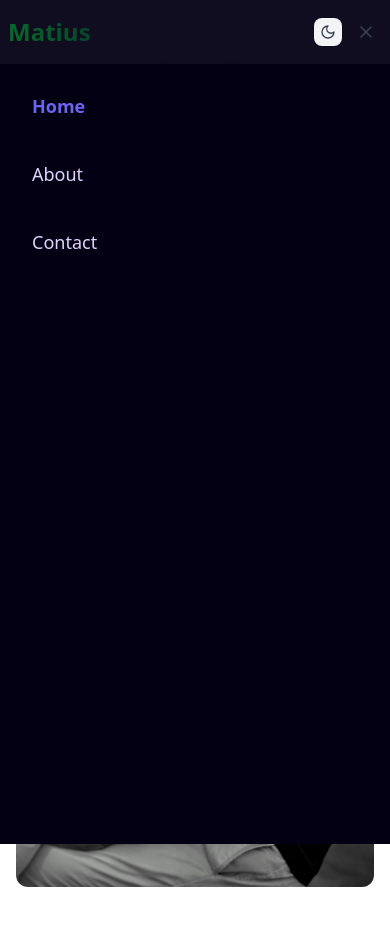
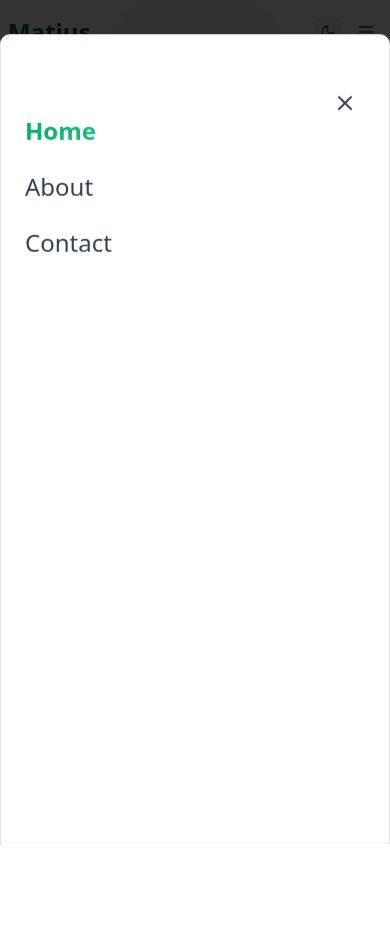
Before and after one commit to evanjunior99/downtown, a Next.js app: page / in a window 390 px wide. Both pictures are taken after a click on the button 366 px from the left and 32 px from the top of the page. Shown: the top 926 px of the page. Built offline with nearby package versions, Linux system fonts and the light colour scheme.

Commit message:
updating the drawer

```diff
--- a/package.json
+++ b/package.json
@@ -18,7 +18,8 @@
     "react": "^19.0.0",
     "react-dom": "^19.0.0",
     "react-icons": "^5.4.0",
-    "sweetalert2": "^11.15.10"
+    "sweetalert2": "^11.15.10",
+    "vaul": "^1.1.2"
   },
   "devDependencies": {
     "postcss": "^8",
--- a/src/app/components/navbar/page.jsx
+++ b/src/app/components/navbar/page.jsx
@@ -2,11 +2,11 @@
 import React, { useState, useEffect } from "react";
 import { Menu, X, Sun, Moon } from "lucide-react";
 import { useTheme } from "../themeProvider";
+import { Drawer, DrawerContent, DrawerTrigger, DrawerClose, DrawerTitle } from "..//ui/drawer";
 
 const navItems = [
   { href: "#Home", label: "Home" },
   { href: "#About", label: "About" },
-  //{ href: "#Portfolio", label: "Portfolio" },
   { href: "#Contact", label: "Contact" },
 ];
 
@@ -51,10 +51,6 @@ const Navbar = () => {
     return () => window.removeEventListener("scroll", handleScroll);
   }, []);
 
-  useEffect(() => {
-    document.body.style.overflow = isOpen ? "hidden" : "unset";
-  }, [isOpen]);
-
   const scrollToSection = (e, href) => {
     e.preventDefault();
     const section = document.querySelector(href);
@@ -68,8 +64,8 @@ const Navbar = () => {
   return (
     <nav
       className={`fixed w-full top-0 z-50 transition-all duration-500 ${
-        isOpen
-          ? "bg-[#030014]/95 dark:bg-[#030014]/95"
+        scrolled
+          ? "bg-white/95 dark:bg-[#030014]/95"
           : "bg-white/50 dark:bg-[#030014]/50 backdrop-blur-xl"
       }`}
     >
@@ -137,53 +133,43 @@ const Navbar = () => {
             </button>
 
             {/* Mobile Menu Button */}
+            <Drawer open={isOpen} onOpenChange={setIsOpen}>
+              <DrawerTrigger asChild>
                 <button
-              onClick={() => setIsOpen(!isOpen)}
-              className={`p-1.5 text-gray-700 dark:text-[#e2d3fd] hover:text-black dark:hover:text-white transition-transform duration-300 ease-in-out transform ${
-                isOpen ? "rotate-90" : "rotate-0"
-              }`}
+                  className="p-1.5 text-gray-700 dark:text-[#e2d3fd] hover:text-black dark:hover:text-white transition-transform duration-300 ease-in-out transform"
                   aria-label="Toggle menu"
                 >
-              {isOpen ? (
-                <X className="w-5 h-5" />
-              ) : (
                   <Menu className="w-5 h-5" />
-              )}
                 </button>
-          </div>
-        </div>
-
-        {/* Mobile Menu Overlay */}
-        <div
-          className={`md:hidden fixed inset-0 bg-[#030014] transition-all duration-300 ease-in-out ${
-            isOpen
-              ? "opacity-100 translate-y-0"
-              : "opacity-0 translate-y-[-100%] pointer-events-none"
-          }`}
-          style={{ top: "64px" }}
-        >
-          <div className="flex flex-col h-[calc(100vh-64px)]">
-            <div className="px-4 py-4 space-y-4">
+              </DrawerTrigger>
+              <DrawerContent className="h-[96%] p-6 bg-white dark:bg-[#030014]">
+                <div className="relative">
+                  <DrawerTitle className="sr-only">Navigation Menu</DrawerTitle>
+                  <DrawerClose className="absolute right-0 top-0 p-2 text-gray-700 dark:text-[#e2d3fd] hover:text-black dark:hover:text-white">
+                    <X className="w-6 h-6" />
+                  </DrawerClose>
+                  <div className="flex flex-col space-y-6 mt-8">
                     {navItems.map((item, index) => (
                       <a
                         key={item.label}
                         href={item.href}
                         onClick={(e) => scrollToSection(e, item.href)}
-                  className={`block px-4 py-3 text-lg font-medium transition-all duration-300 ease ${
+                        className={`text-2xl font-medium transition-all duration-300 ${
                           activeSection === item.href.substring(1)
-                      ? "bg-gradient-to-r from-[#6366f1] to-[#a855f7] bg-clip-text text-transparent font-semibold"
-                      : "text-[#e2d3fd] hover:text-white"
+                            ? "bg-gradient-to-r from-[#0aad69] to-[#55f7d4] bg-clip-text text-transparent font-semibold"
+                            : "text-gray-700 dark:text-[#e2d3fd] hover:text-black dark:hover:text-white"
                         }`}
                         style={{
-                    transitionDelay: `${index * 100}ms`,
-                    transform: isOpen ? "translateX(0)" : "translateX(50px)",
-                    opacity: isOpen ? 1 : 0,
+                          animationDelay: `${index * 100}ms`,
                         }}
                       >
                         {item.label}
                       </a>
                     ))}
                   </div>
+                </div>
+              </DrawerContent>
+            </Drawer>
           </div>
         </div>
       </div>
--- /dev/null
+++ b/src/app/components/profileImage/page.jsx
@@ -0,0 +1,28 @@
+"use client";
+import Image from "next/image";
+import { useState } from "react";
+
+const ProfileImage = ({ imgSrc }) => {
+  const [isHovering, setIsHovering] = useState(false);
+
+  return (
+    <div
+      className="w-full h-full overflow-hidden rounded-xl sm:rounded-2xl"
+      onMouseEnter={() => setIsHovering(true)}
+      onMouseLeave={() => setIsHovering(false)}
+    >
+      <Image
+        src={imgSrc} // Dynamic image source
+        alt="Profile"
+        width={600}
+        height={500}
+        priority
+        className={`object-cover object-center transition-all duration-500 ${
+          isHovering ? "scale-110" : "scale-100"
+        }`}
+      />
+    </div>
+  );
+};
+
+export default ProfileImage;
--- /dev/null
+++ b/src/app/components/ui/drawer.jsx
@@ -0,0 +1,96 @@
+import * as React from "react"
+import { Drawer as DrawerPrimitive } from "vaul"
+
+const Drawer = ({
+  shouldScaleBackground = true,
+  ...props
+}) => (
+  <DrawerPrimitive.Root
+    shouldScaleBackground={shouldScaleBackground}
+    {...props}
+  />
+)
+Drawer.displayName = "Drawer"
+
+const DrawerTrigger = DrawerPrimitive.Trigger
+
+const DrawerPortal = DrawerPrimitive.Portal
+
+const DrawerClose = DrawerPrimitive.Close
+
+const DrawerOverlay = React.forwardRef(({ className, ...props }, ref) => (
+  <DrawerPrimitive.Overlay
+    ref={ref}
+    className={`fixed inset-0 z-50 bg-black/80 ${className || ''}`}
+    {...props}
+  />
+))
+DrawerOverlay.displayName = DrawerPrimitive.Overlay.displayName
+
+const DrawerContent = React.forwardRef(({ className, children, ...props }, ref) => (
+  <DrawerPortal>
+    <DrawerOverlay />
+    <DrawerPrimitive.Content
+      ref={ref}
+      className={`fixed inset-x-0 bottom-0 z-50 mt-24 flex h-[96%] flex-col rounded-t-[10px] border bg-background ${className || ''}`}
+      {...props}
+    >
+      <div className="mx-auto mt-4 h-2 w-[100px] rounded-full bg-muted" />
+      {children}
+    </DrawerPrimitive.Content>
+  </DrawerPortal>
+))
+DrawerContent.displayName = "DrawerContent"
+
+const DrawerHeader = ({
+  className,
+  ...props
+}) => (
+  <div
+    className={`grid gap-1.5 p-4 text-center sm:text-left ${className || ''}`}
+    {...props}
+  />
+)
+DrawerHeader.displayName = "DrawerHeader"
+
+const DrawerFooter = ({
+  className,
+  ...props
+}) => (
+  <div
+    className={`mt-auto flex flex-col gap-2 p-4 ${className || ''}`}
+    {...props}
+  />
+)
+DrawerFooter.displayName = "DrawerFooter"
+
+const DrawerTitle = React.forwardRef(({ className, ...props }, ref) => (
+  <DrawerPrimitive.Title
+    ref={ref}
+    className={`text-lg font-semibold leading-none tracking-tight ${className || ''}`}
+    {...props}
+  />
+))
+DrawerTitle.displayName = DrawerPrimitive.Title.displayName
+
+const DrawerDescription = React.forwardRef(({ className, ...props }, ref) => (
+  <DrawerPrimitive.Description
+    ref={ref}
+    className={`text-sm text-muted-foreground ${className || ''}`}
+    {...props}
+  />
+))
+DrawerDescription.displayName = DrawerPrimitive.Description.displayName
+
+export {
+  Drawer,
+  DrawerPortal,
+  DrawerOverlay,
+  DrawerTrigger,
+  DrawerClose,
+  DrawerContent,
+  DrawerHeader,
+  DrawerFooter,
+  DrawerTitle,
+  DrawerDescription,
+}
--- a/src/app/pages/home.jsx
+++ b/src/app/pages/home.jsx
@@ -6,6 +6,7 @@ import { FaWhatsapp } from "react-icons/fa";
 import AOS from "aos";
 import "aos/dist/aos.css";
 import Image from "next/image";
+import ProfileImage from "../components/profileImage/page";
 
 const MainTitle = memo(() => (
     <div className="space-y-2 p-7" data-aos="fade-up" data-aos-delay="600">
@@ -169,22 +170,7 @@ const Home = () => {
                   isHovering ? "opacity-50 scale-105" : "opacity-20 scale-100"
                 }`} />
 
-                <div className={`relative w-full h-full transform transition-all duration-500 ${
-                  isHovering ? "scale-[1.02]" : "scale-100"
-                }`}>
-                  <div className="w-full h-full overflow-hidden rounded-xl sm:rounded-2xl">
-                    <img
-                      src="/mg3.jpg"
-                      alt="Profile"
-                      width={600}
-                      height={500}
-                      loading="lazy"
-                      className={`object-cover object-center transition-all duration-500 ${
-                        isHovering ? "scale-110" : "scale-100"
-                      }`}
-                    />
-                  </div>
-                </div>
+              <ProfileImage imgSrc="/mg3.jpg" />
 
                 <div className={`absolute inset-0 pointer-events-none transition-all duration-700 ${
                   isHovering ? "opacity-50" : "opacity-20"
```
Also changed, not shown: 1 other file (tests, documents, lock files or other folders). Lines whose indentation alone changed are shown as unchanged.
